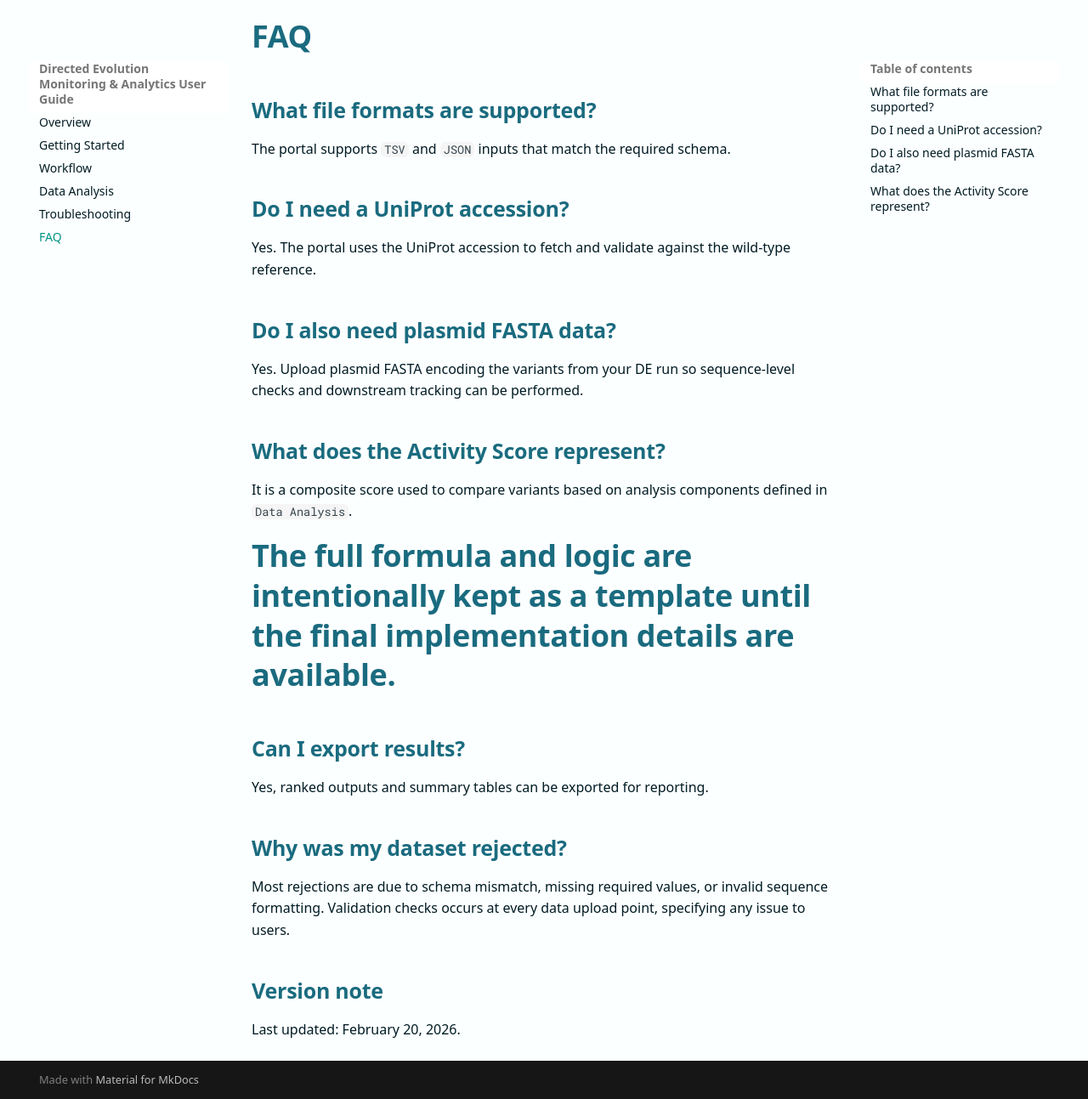
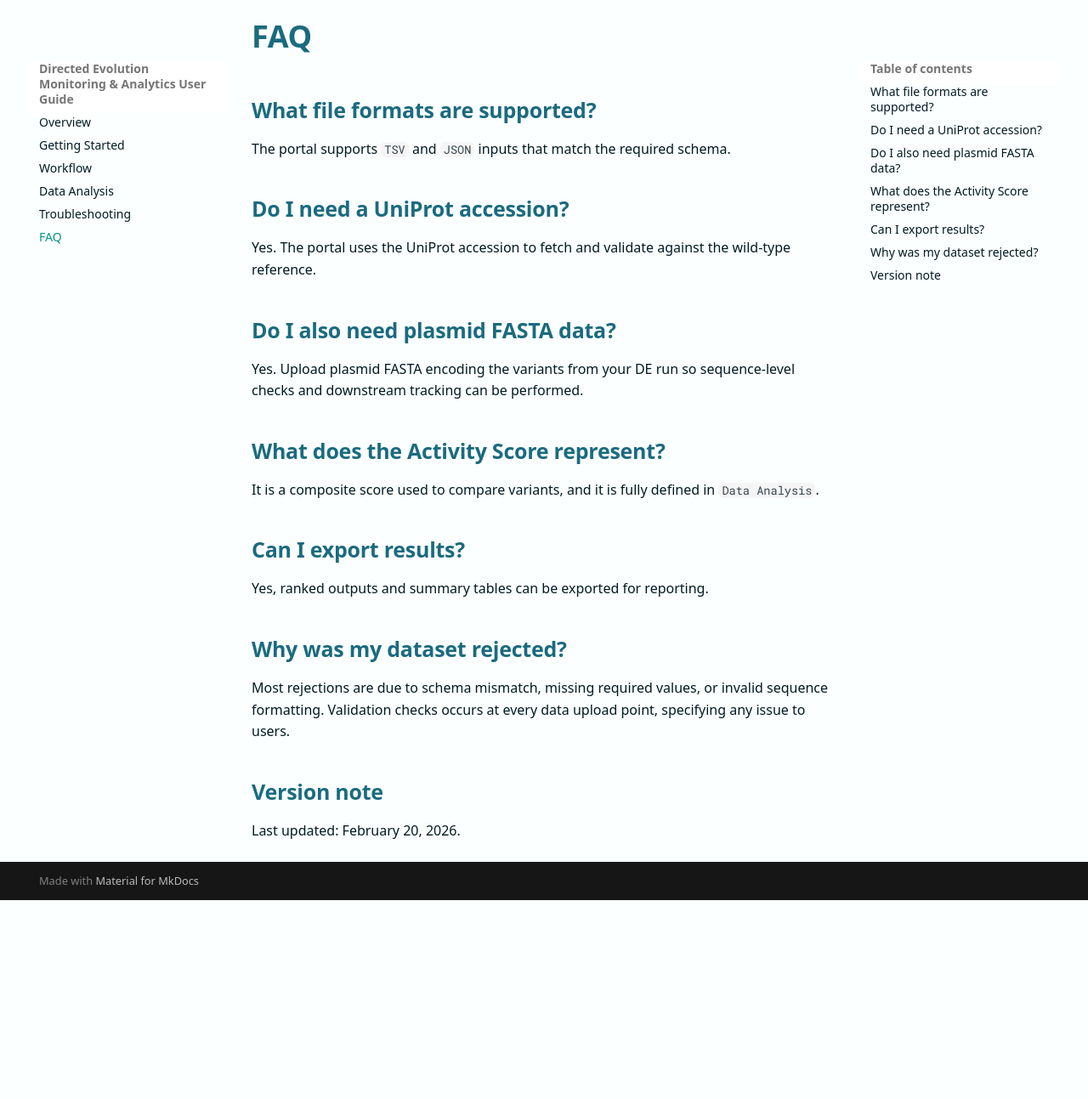
Before and after one commit to amaaniu/BIO727P-Software-Development-Group-Project, an MkDocs documentation site: the page built from docs/faq.md, in a window 1280 px wide. Shown: the whole page at 85% size. Built offline with MkDocs 1.6.1 and Material for MkDocs 9.7.7, drawn with Linux system fonts in a browser that asks for light colours; after the commit the page ends 1059 px from its top, so only the background shows below that.

Commit message:
User Guide change

```diff
--- a/docs/faq.md
+++ b/docs/faq.md
@@ -14,8 +14,7 @@ Yes. Upload plasmid FASTA encoding the variants from your DE run so sequence-lev
 
 ## What does the Activity Score represent?
 
-It is a composite score used to compare variants based on analysis components defined in `Data Analysis`.
-# The full formula and logic are intentionally kept as a template until the final implementation details are available.
+It is a composite score used to compare variants, and it is fully defined in `Data Analysis`.
 
 ## Can I export results?
 
```
